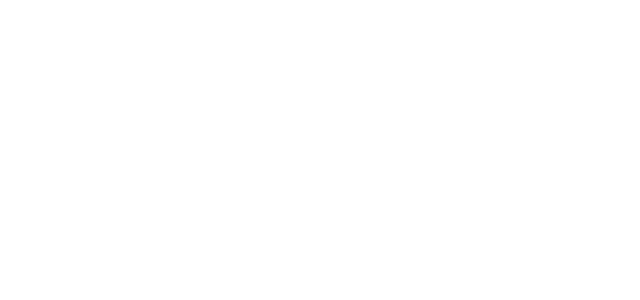
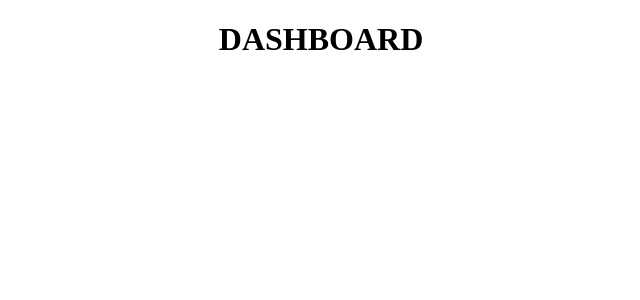
Before and after one commit to GabrielFrox/Planeje, a React (Create React App) app in the folder frontend/: page /dashboard in a window 1280 px wide. Before the commit this address had no page. Shown: the top 300 px of the page, without its empty margins (319-959 px from the left). Built offline with nearby package versions, Linux system fonts and the light colour scheme.

Commit message:
A success login redirects the user to dashboard page and place token in localstorage

```diff
--- a/frontend/src/App.js
+++ b/frontend/src/App.js
@@ -1,6 +1,7 @@
 import './App.css';
 import { Route, Routes } from 'react-router-dom';
 import CreateUser from './pages/CreateUser';
+import Dashboard from './pages/Dashboard';
 import Login from './pages/Login';
 
 function App() {
@@ -9,6 +10,7 @@ function App() {
       <Routes>
         <Route exact path='/' element={ <Login /> }/>
         <Route path='/register' element={ <CreateUser /> }/>
+        <Route path='/dashboard' element={ <Dashboard /> }/>
       </Routes>
       {/* <CreateUser /> */}
       {/* <Login /> */}
--- /dev/null
+++ b/frontend/src/pages/Dashboard.jsx
@@ -0,0 +1,9 @@
+import React from 'react';
+
+export default function Dashboard() {
+  return (
+    <div>
+      <h1>DASHBOARD</h1>
+    </div>
+  )
+};
--- a/frontend/src/pages/Login.jsx
+++ b/frontend/src/pages/Login.jsx
@@ -2,14 +2,16 @@ import React, { useState } from 'react';
 import { inputField } from '../helpers/helpers';
 import { ToastContainer, toast } from 'react-toastify';
 import { login } from '../services/axios';
-import { Link } from 'react-router-dom';
+import { Link, useNavigate } from 'react-router-dom';
 
 export default function Login() {
   const INITIAL_STATE = {
     email: '',
     password: ''
   }
+
   const [state, setState] = useState(INITIAL_STATE);
+  const navigate = useNavigate();
 
   const notify = (msg, type) => toast(msg, {
     type: type,
@@ -26,6 +28,8 @@ export default function Login() {
     if (loginResult.status === 401) notify(loginResult.data.message, 'error');
     else {
       notify('Logado com sucesso', 'success');
+      localStorage.setItem('token', loginResult.data.token);
+      setTimeout(() => { navigate('/dashboard') }, 3000);
     }
   }
 
```
